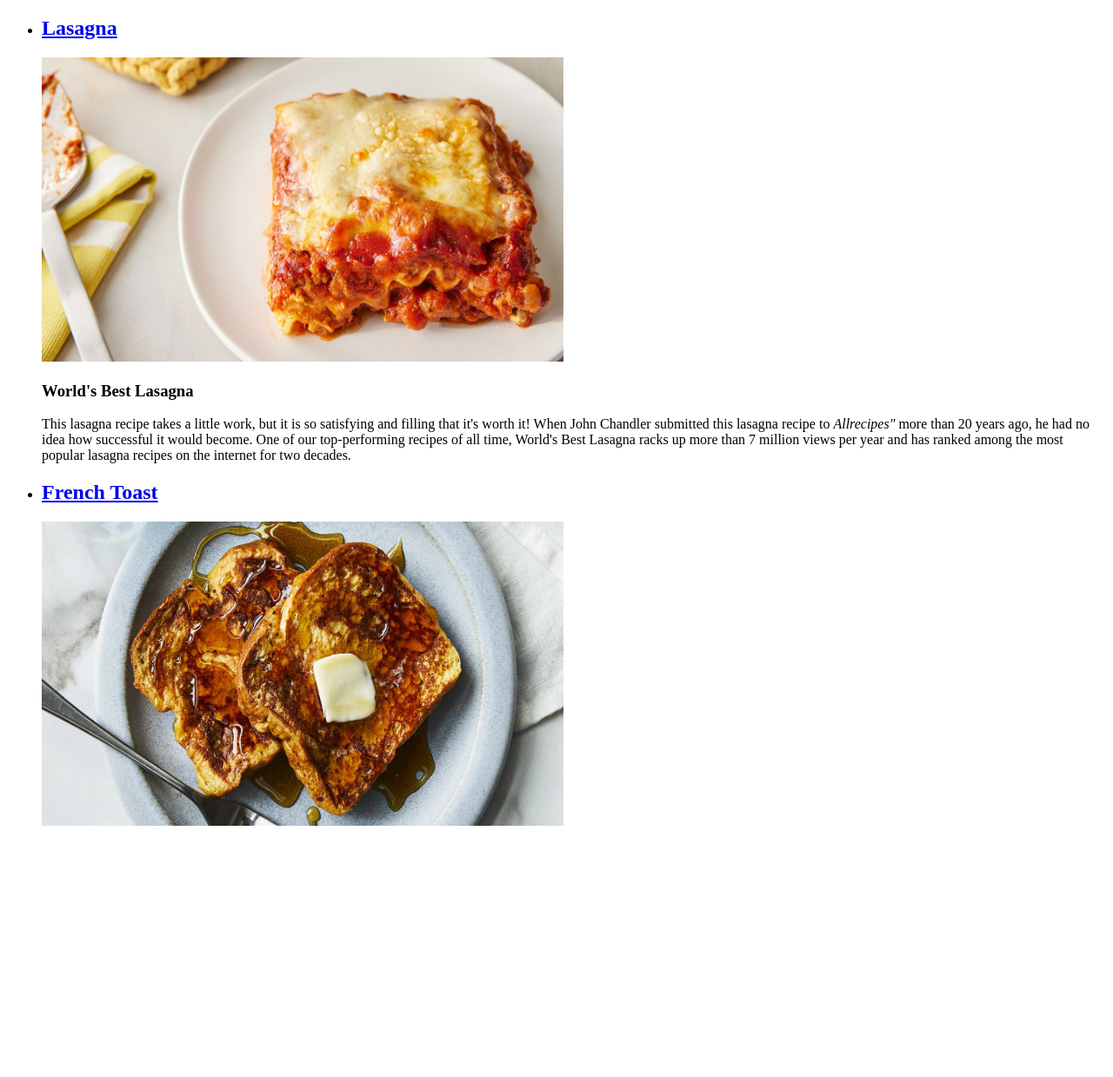
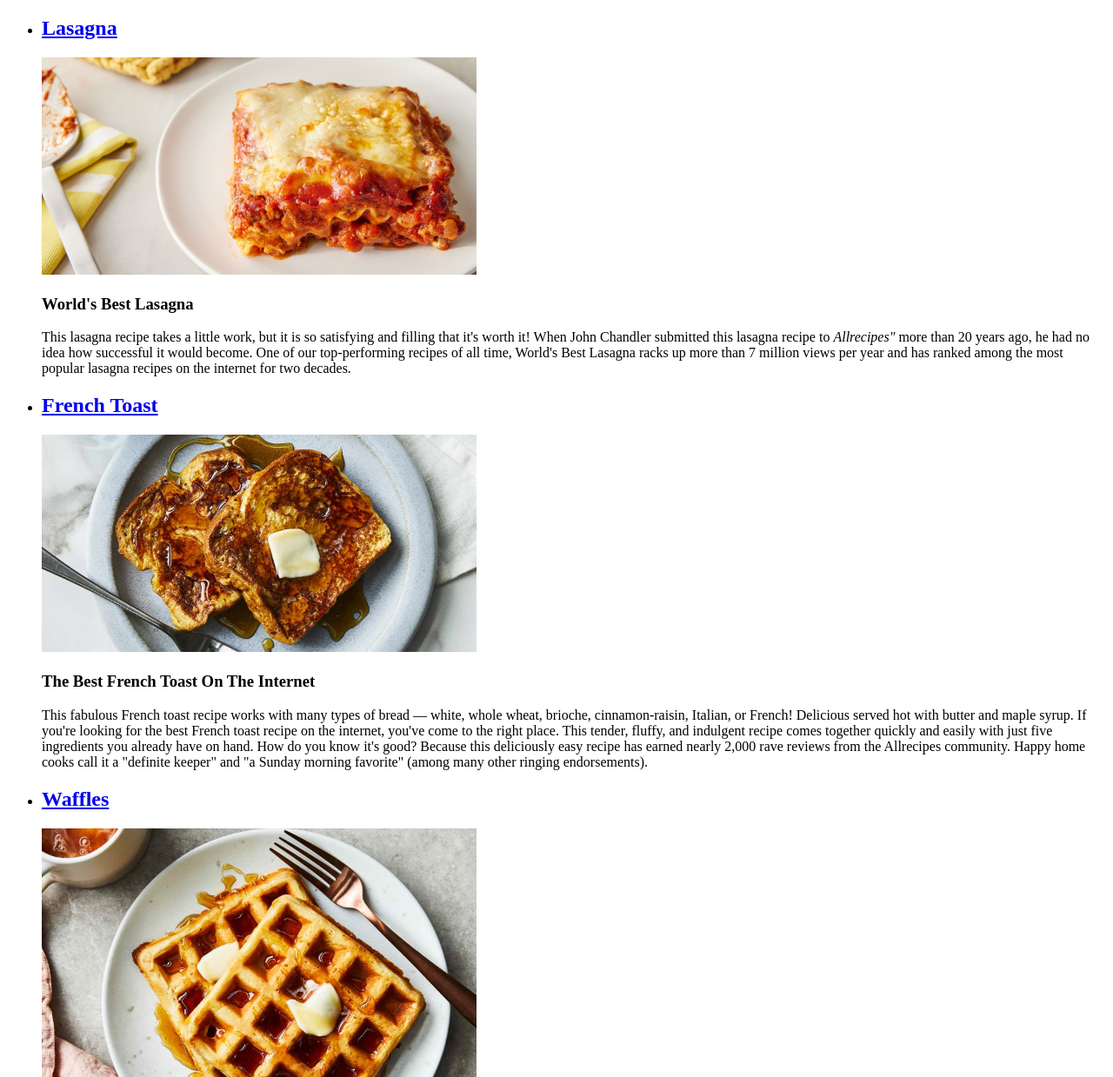
Before and after one commit to Filip1809/Odin-recipes, a plain HTML site: page index.html in a window 1280 px wide. Shown: the part 61-1300 px from the top of the page at 87% size. Drawn offline with Linux system fonts and the light colour scheme.

Commit message:
Changed the size of the Recipes images

```diff
--- a/index.html
+++ b/index.html
@@ -8,14 +8,14 @@
     <h1>Odin Recipes</h1>
     <ul>
     <li><a href="recipes/lasagna.html" target="_blank" rel="noopener noreferrer"><h2><strong>Lasagna</strong></h2></a></li>
-    <img src="./img/lasagna.jpg" alt="A delicious lasagna" height="350" width="600">
+    <img src="./img/lasagna.jpg" alt="A delicious lasagna" height="auto" width="500px">
     <h3>World's Best Lasagna</h3>
     <p>This lasagna recipe takes a little work, but it is so satisfying and filling that it's worth it!
         When John Chandler submitted this lasagna recipe to <em>Allrecipes"</em> more than 20 years ago, he had no idea how successful it would become.
         One of our top-performing recipes of all time, World's Best Lasagna racks up more than 7 million views per year and has ranked among the most popular lasagna recipes on the internet for two decades.</p>
 
     <li><a href="recipes/frenchtoast.html" target="_blank" rel="noopener noreferrer"><h2><strong>French Toast</strong></h2></a></li>
-    <img src="./img/frenchtoast.jpg" alt="An outstanding French Toast" height="350" width="600">
+    <img src="./img/frenchtoast.jpg" alt="An outstanding French Toast" height="auto" width="500px">
     <h3>The Best French Toast On The Internet</h3>
     <p>This fabulous French toast recipe works with many types of bread — white, whole wheat, brioche, cinnamon-raisin, Italian, or French! Delicious served hot with butter and maple syrup.
         If you're looking for the best French toast recipe on the internet, you've come to the right place.
@@ -24,7 +24,7 @@
         Happy home cooks call it a "definite keeper" and "a Sunday morning favorite" (among many other ringing endorsements).</p>
 
     <li><a href="recipes/waffles.html" target="_blank" rel="noopener noreferrer"><h2><strong>Waffles</strong></h2></a></li>
-    <img src="./img/waffles.jpg" alt="The Best Waffles!" height="350" width="600">
+    <img src="./img/waffles.jpg" alt="The Best Waffles!" height="auto" width="500px">
     <h3>Homemade Waffles</h3>
     <p>This waffle recipe is the only one you'll need to make homemade waffles with your waffle iron.
         Simple pantry ingredients mix up quickly in this easy batter that can be used right away or stored in the refrigerator for up to a week.
```
